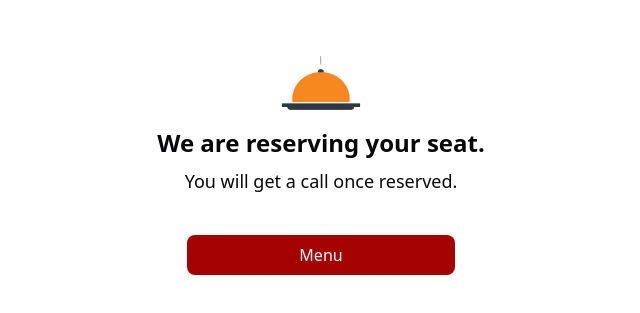
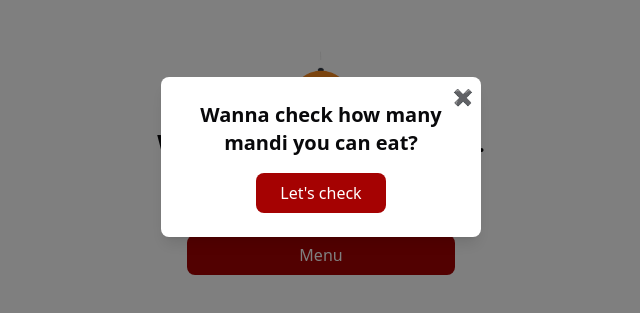
Before and after one commit to DigitalResto/castle-static-website, a Next.js app: page /success in a window 1280 px wide. Shown: the part 243-556 px from the top of the page, without its empty margins (319-959 px from the left). Built offline with nearby package versions, Linux system fonts and the light colour scheme.

Commit message:
Modal added to success page

```diff
--- a/src/app/success/page.jsx
+++ b/src/app/success/page.jsx
@@ -1,22 +1,55 @@
 "use client";
 
 import dynamic from "next/dynamic";
+import { useState, useEffect } from "react";
 import animation from '../../../public/animation.json';
 const Lottie = dynamic(() => import("lottie-react"), { ssr: false });
 import { useRouter } from "next/navigation";
 
 const Success = () => {
+    const [isModalOpen, setIsModalOpen] = useState(false);
     const router = useRouter();
+
+    useEffect(() => {
+        setIsModalOpen(true);
+    }, []);
+
     return (
-        <div className="flex flex-col items-center justify-center text-center h-screen ">
-            <Lottie animationData={animation} loop={true}  className="w-32"/>
+        <div className="flex flex-col items-center justify-center text-center h-screen">
+            <Lottie animationData={animation} loop={true} className="w-32" />
             <h2 className="text-2xl font-semibold">We are reserving your seat.</h2>
             <p className="mt-2 text-lg">You will get a call once reserved.</p>
             <button
-            onClick={()=>{
-                router.push('/');
-            }}
-            className="m-10  text-white bg-[#A50202] px-28 rounded-lg py-2">Menu</button>
+                onClick={() => {
+                    router.push('/');
+                }}
+                className="m-10 text-white bg-[#A50202] px-28 rounded-lg py-2"
+            >
+                Menu
+            </button>
+
+            {/* Modal */}
+            {isModalOpen && (
+                <div className="fixed inset-0 bg-black bg-opacity-50 flex items-center justify-center z-50">
+                    <div className="bg-white rounded-lg p-6 w-80 text-center shadow-lg relative">
+                        {/* Close Button */}
+                        <button
+                            onClick={() => setIsModalOpen(false)}
+                            className="absolute top-2 right-2 text-gray-600 hover:text-black"
+                        >
+                            ✖
+                        </button>
+
+                        <h3 className="text-xl font-bold mb-4">Wanna check how many mandi you can eat?</h3>
+                        <button
+                            onClick={() => router.push('/game')}
+                            className="bg-[#A50202] text-white px-6 py-2 rounded-lg"
+                        >
+                            Let's check
+                        </button>
+                    </div>
+                </div>
+            )}
         </div>
     );
 };
```
